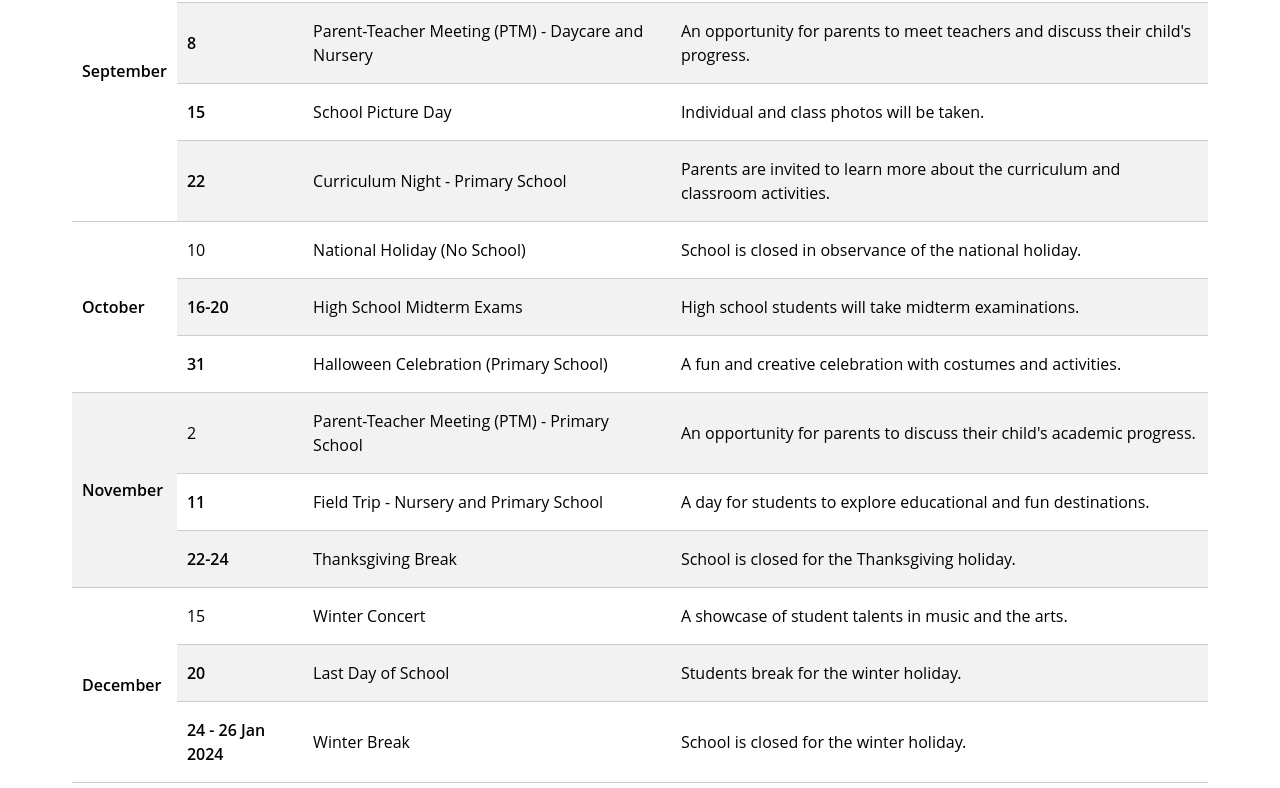
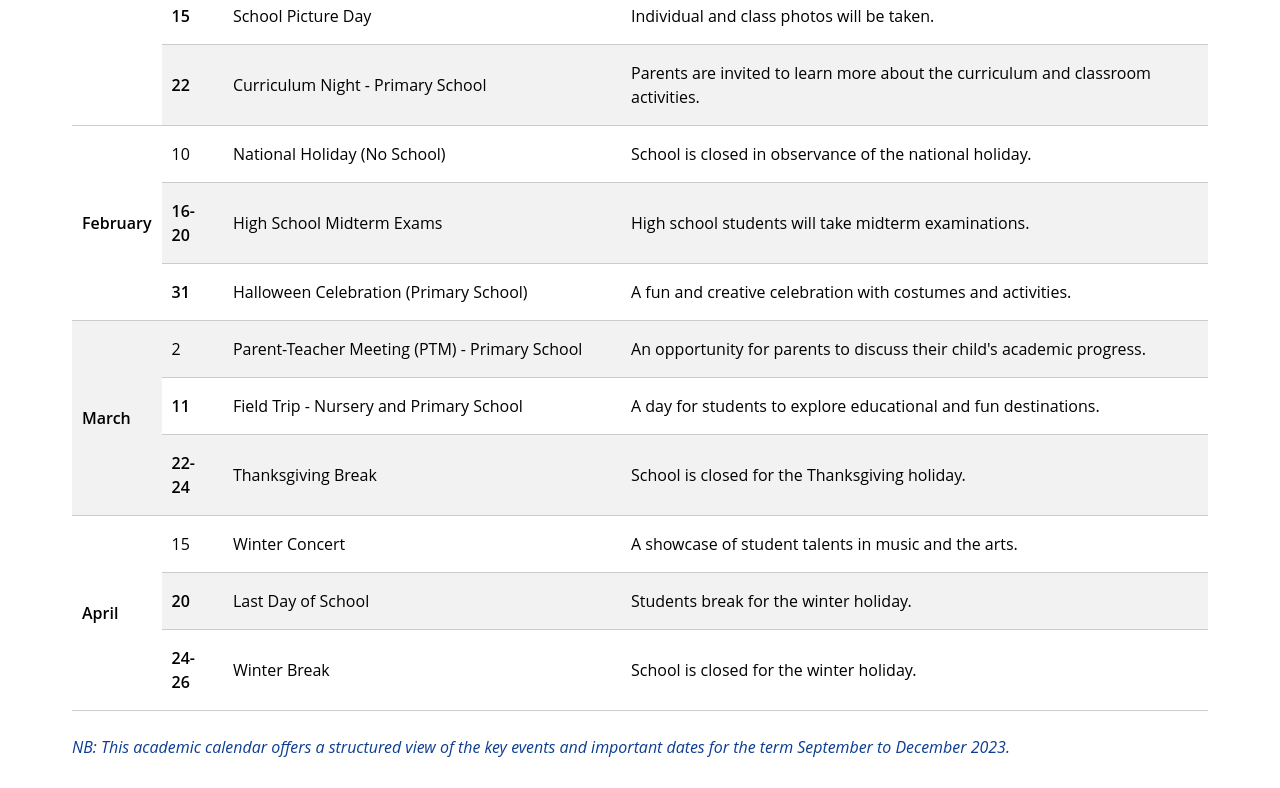
Before and after one commit to JohnSorba/gateway_school, a React (Create React App) app: page /parent/calendar in a window 1280 px wide. Shown: the part 652-1440 px from the top of the page. Built offline with nearby package versions, Linux system fonts and the light colour scheme.

Commit message:
Refactor Empty index file

```diff
--- a/src/components/AppRouter.js
+++ b/src/components/AppRouter.js
@@ -35,7 +35,7 @@ function AppRouter() {
   return (
     <BrowserRouter>
       <ScrollToTop />
-      <Navbar />
+      {/* <Navbar /> */}
 
       {/* NAVIGATION */}
       <Routes>
--- a/src/components/ImageSlider.css
+++ b/src/components/ImageSlider.css
@@ -15,7 +15,7 @@
   height: auto;
   display: grid;
   grid-template-columns: 1fr;
-  grid-template-rows: auto 40px;
+  grid-template-rows: auto auto 40px;
   width: 100%;
   box-shadow: 2px 2px 12px rgba(0, 0, 0, 0.4);
 }
--- a/src/components/ImageSlider.js
+++ b/src/components/ImageSlider.js
@@ -3,6 +3,7 @@ import { ChevronLeftIcon, ChevronRightIcon } from "@heroicons/react/24/outline";
 import "./ImageSlider.css";
 import Hero from "./Hero";
 import { heroSlides } from "../data/ApplicationData";
+import Navbar from "./Navbar";
 
 function ImageSlider() {
   const [currentIndex, setCurrentIndex] = useState(0);
@@ -31,13 +32,14 @@ function ImageSlider() {
 
   useEffect(() => {
     // Code to run on component mount
-    const interval = setInterval(goToNext, 7000);
+    const interval = setInterval(goToNext, 5000);
     return () => clearInterval(interval);
   }, [currentIndex]);
 
   return (
     <div className="sliderStyles">
       <div className="slideStyles" style={slideStyles}>
+        <Navbar />
         <Hero description={description} />
         <div className="dot-container">
           {heroSlides.map((_, index) => (
--- a/src/components/Navbar.css
+++ b/src/components/Navbar.css
@@ -7,8 +7,9 @@
   margin: 0 auto;
   z-index: 1000;
   color: #fff;
+  color: var(--main-bg-color);
+  background-color: var(--main-bg-dark);
   background-color: transparent;
-  background-color: var(--main-bg-dark);
   box-shadow: 0 2px 4px rgba(0, 0, 0, 0.1);
   transition: background-color 0.3s ease-in-out;
 }
--- a/src/components/Services.js
+++ b/src/components/Services.js
@@ -1,11 +1,11 @@
 import { useState } from "react";
 import { CheckBadgeIcon } from "@heroicons/react/24/solid";
 import { ChevronLeftIcon, ChevronRightIcon } from "@heroicons/react/24/outline";
-import "./Services.css";
 import { NavLink } from "react-router-dom";
 import { serviceDetails } from "../data/ApplicationData";
 import { useSubpage } from "../Contexts/SubpageContext";
 import { BiLeftArrowAlt, BiRightArrowAlt } from "react-icons/bi";
+import "./Services.css";
 
 function Services() {
   const [currentIndex, setCurrentIndex] = useState(0);
--- a/src/data/ApplicationData.js
+++ b/src/data/ApplicationData.js
@@ -234,7 +234,7 @@ export const serviceDetails = [
     descripiton: "Building a strong foundation for academic success.",
     options: [
       "Elementary Education",
-      "WASSCE Prep",
+      "NPSE Prep",
       "Math & Science Focus",
       "Physical Education",
     ],
@@ -249,7 +249,7 @@ export const serviceDetails = [
       "College Prep",
       "Extracurricular Activities",
       "Advanced Placement",
-      "Career Counseling",
+      "BECE Prep",
     ],
     link: "academic/high-school",
     image:
--- a/src/pages/Calendar.js
+++ b/src/pages/Calendar.js
@@ -54,7 +54,7 @@ function Calendar() {
             {/* <!-- September --> */}
             <tr>
               <td rowSpan="4" className="month">
-                September
+                January
               </td>
               <td>5-6</td>
               <td>School Reopens</td>
@@ -88,7 +88,7 @@ function Calendar() {
             {/* <!-- October --> */}
             <tr>
               <td rowSpan="3" className="month">
-                October
+                February
               </td>
               <td>10</td>
               <td>National Holiday (No School)</td>
@@ -110,7 +110,7 @@ function Calendar() {
             {/* <!-- November --> */}
             <tr>
               <td rowSpan="3" className="month">
-                November
+                March
               </td>
               <td>2</td>
               <td>Parent-Teacher Meeting (PTM) - Primary School</td>
@@ -135,7 +135,7 @@ function Calendar() {
             {/* <!-- December --> */}
             <tr>
               <td rowSpan="3" className="month">
-                December
+                April
               </td>
               <td>15</td>
               <td>Winter Concert</td>
@@ -147,7 +147,7 @@ function Calendar() {
               <td>Students break for the winter holiday.</td>
             </tr>
             <tr>
-              <td>24 - 26 Jan 2024</td>
+              <td>24-26</td>
               <td>Winter Break</td>
               <td>School is closed for the winter holiday.</td>
             </tr>
```
Also changed, not shown: index.html (deleted).
